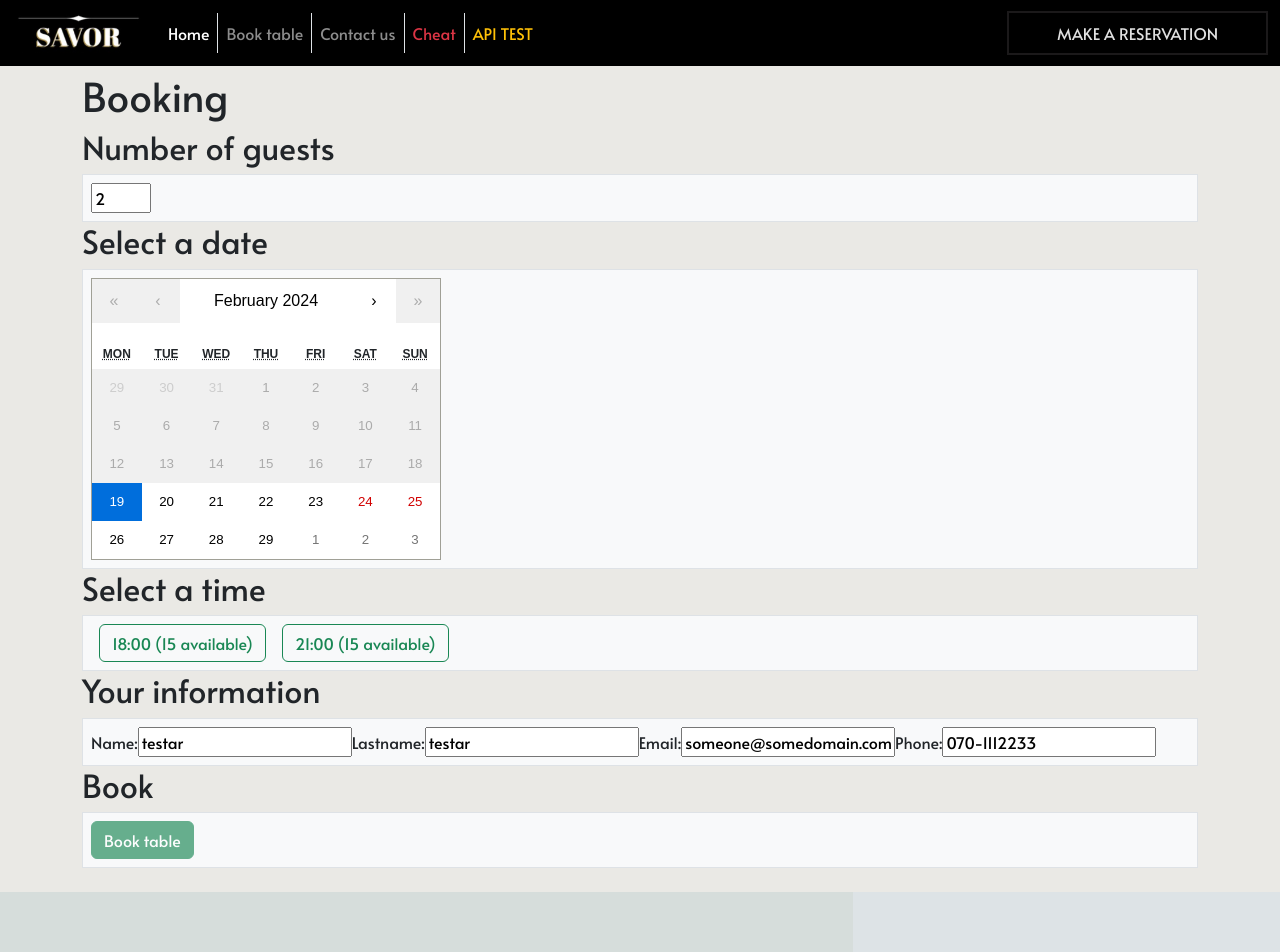
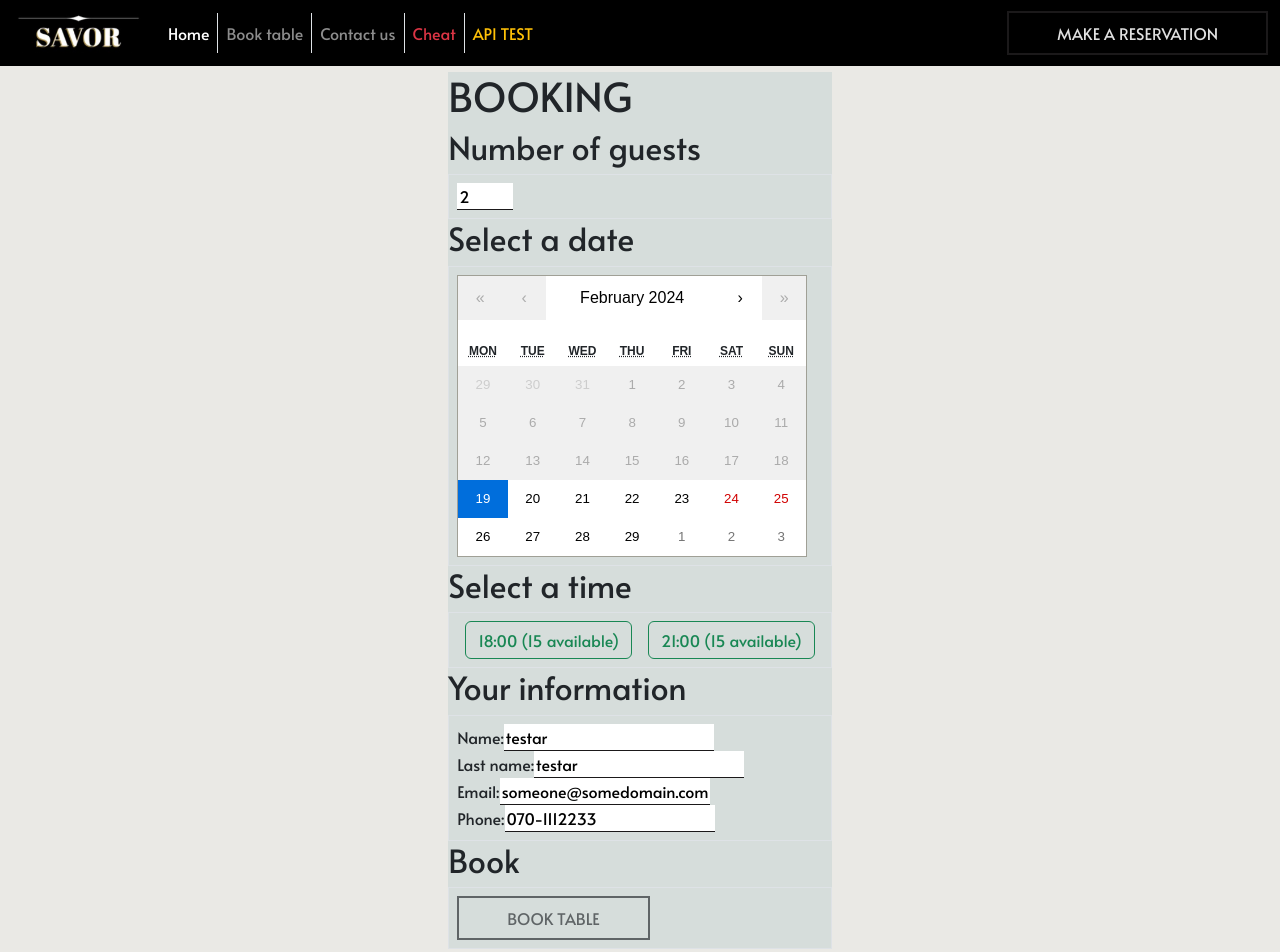
Before and after one commit to jennikaelisson/savor-restaurant, a React (Vite) app: page /book in a window 1280 px wide. Shown: the top 952 px of the page. Built offline with nearby package versions, Linux system fonts and the light colour scheme; no server answers; a web font is replaced by a local one.

Commit message:
changed styling in Book.tsx

```diff
--- a/src/pages/Book.tsx
+++ b/src/pages/Book.tsx
@@ -77,12 +77,13 @@ const Book = () => {
   const tablesNeeded = Math.floor((selectedGuests - 1) / 6) + 1;
 
   return (
-		<>
-			<p className="h1">Booking</p>
+    <div className="d-flex justify-content-center align-items-center">
+      <div className="light-background">
+        <p className="h1">BOOKING</p>
         {bookingConfirmed ? (
           <div className="mt-3 alert alert-success" role="alert">
-					Booking confirmed! Thank you, {customer.name} {customer.lastname}, for
-					your reservation. <br />
+            Booking confirmed! Thank you, {customer.name} {customer.lastname},
+            for your reservation. <br />
             <br />
             Date: {formatDate(selectedDate)}
             <br />
@@ -94,27 +95,30 @@ const Book = () => {
         ) : (
           <>
             <p className="h2">Number of guests</p>
-					<div className="bg-light border p-2">
+            <div className=" border p-2">
               <input
                 type="number"
                 min="1"
                 max="90"
+                className="input-border"
                 value={selectedGuests}
                 onChange={(e) => changeGuests(parseInt(e.target.value))}
               />
             </div>
             <p className="h2">Select a date</p>
-					<div className="bg-light border p-2">
+            <div className=" border p-2">
               <Calendar
                 onChange={changeDate}
                 value={selectedDate}
                 minDate={new Date()}
-							maxDate={new Date(new Date().setMonth(new Date().getMonth() + 1))}
+                maxDate={
+                  new Date(new Date().setMonth(new Date().getMonth() + 1))
+                }
               />
             </div>
 
             <p className="h2">Select a time</p>
-					<div className="bg-light border p-2">
+            <div className="border p-2">
               <input
                 type="radio"
                 className="btn-check"
@@ -154,52 +158,60 @@ const Book = () => {
               </label>
             </div>
             <p className="h2">Your information</p>
-					<div className="bg-light border p-2">
-						<label htmlFor="name">Name:</label>
+            <div className="border p-2">
+              <div><label htmlFor="name">Name:</label>
               <input
                 type="text"
                 id="name"
+                className="input-border"
                 value={customer.name}
                 onChange={(e) => handleCustomerChange("name", e.target.value)}
-						/>
-
-						<label htmlFor="lastname">Lastname:</label>
+              /></div>
+<div>
+              <label htmlFor="lastname">Last name:</label>
               <input
                 type="text"
                 id="lastname"
+                className="input-border"
                 value={customer.lastname}
-							onChange={(e) => handleCustomerChange("lastname", e.target.value)}
-						/>
+                onChange={(e) =>
+                  handleCustomerChange("lastname", e.target.value)
+                }
+              /></div>
 
-						<label htmlFor="email">Email:</label>
+             <div> <label htmlFor="email">Email:</label>
               <input
                 type="email"
                 id="email"
+                className="input-border"
                 value={customer.email}
                 onChange={(e) => handleCustomerChange("email", e.target.value)}
-						/>
+              /></div>
 
-						<label htmlFor="phone">Phone:</label>
+             <div> <label htmlFor="phone">Phone:</label>
               <input
                 type="tel"
                 id="phone"
+                className="input-border"
                 value={customer.phone}
                 onChange={(e) => handleCustomerChange("phone", e.target.value)}
-						/>
+              /></div>
             </div>
             <p className="h2">Book</p>
-					<div className="bg-light border p-2">
+            <div className="border p-2">
               <button
-							className="btn btn-success"
+                className="btn button"
                 onClick={createNewBooking}
                 disabled={!selectedTime}
               >
-							Book table
+                BOOK TABLE
               </button>
             </div>
           </>
         )}
-		</>
+      </div>
+
+    </div>
   );
 };
 
```
Lines whose indentation alone changed are shown as unchanged.
